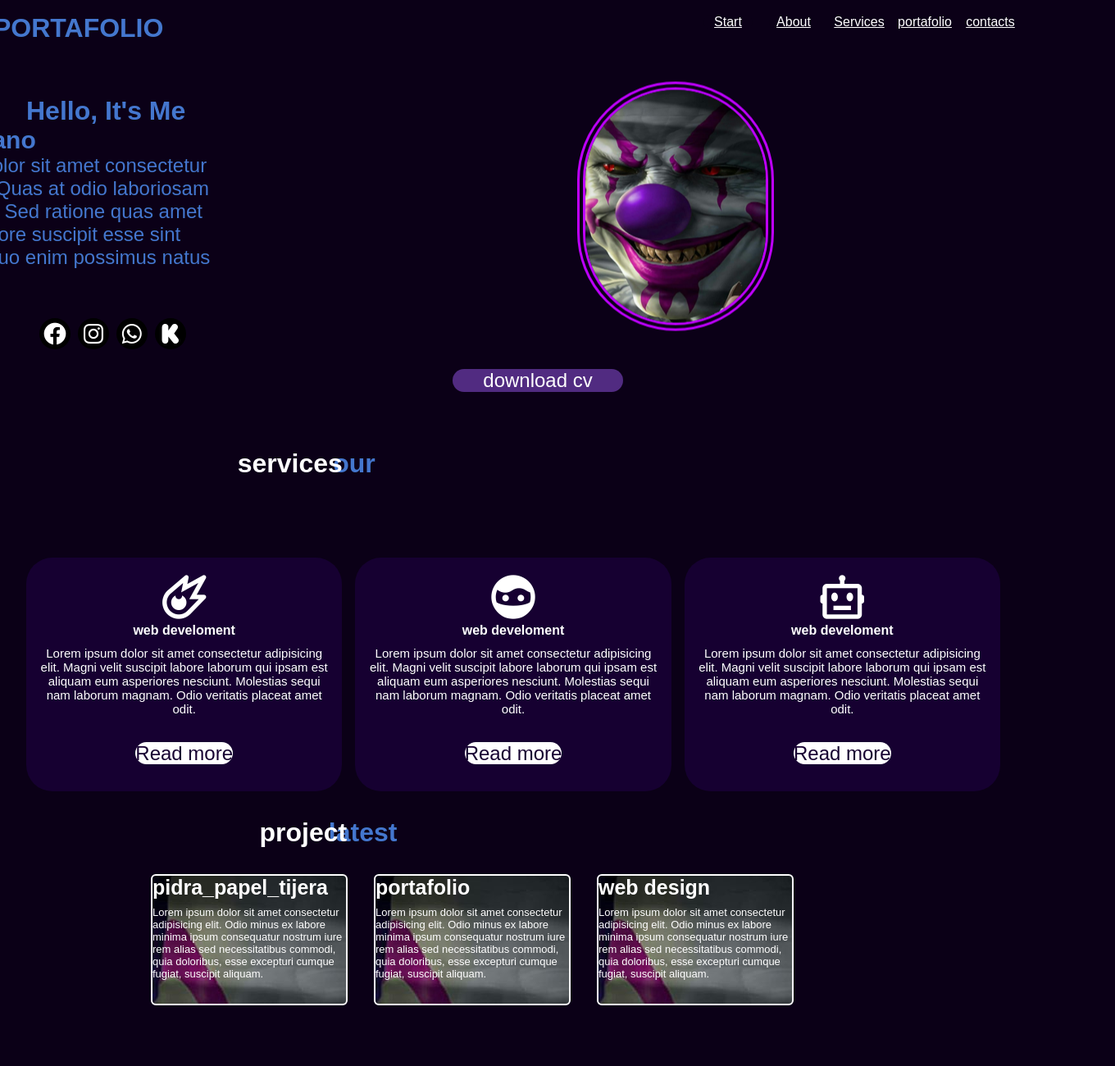
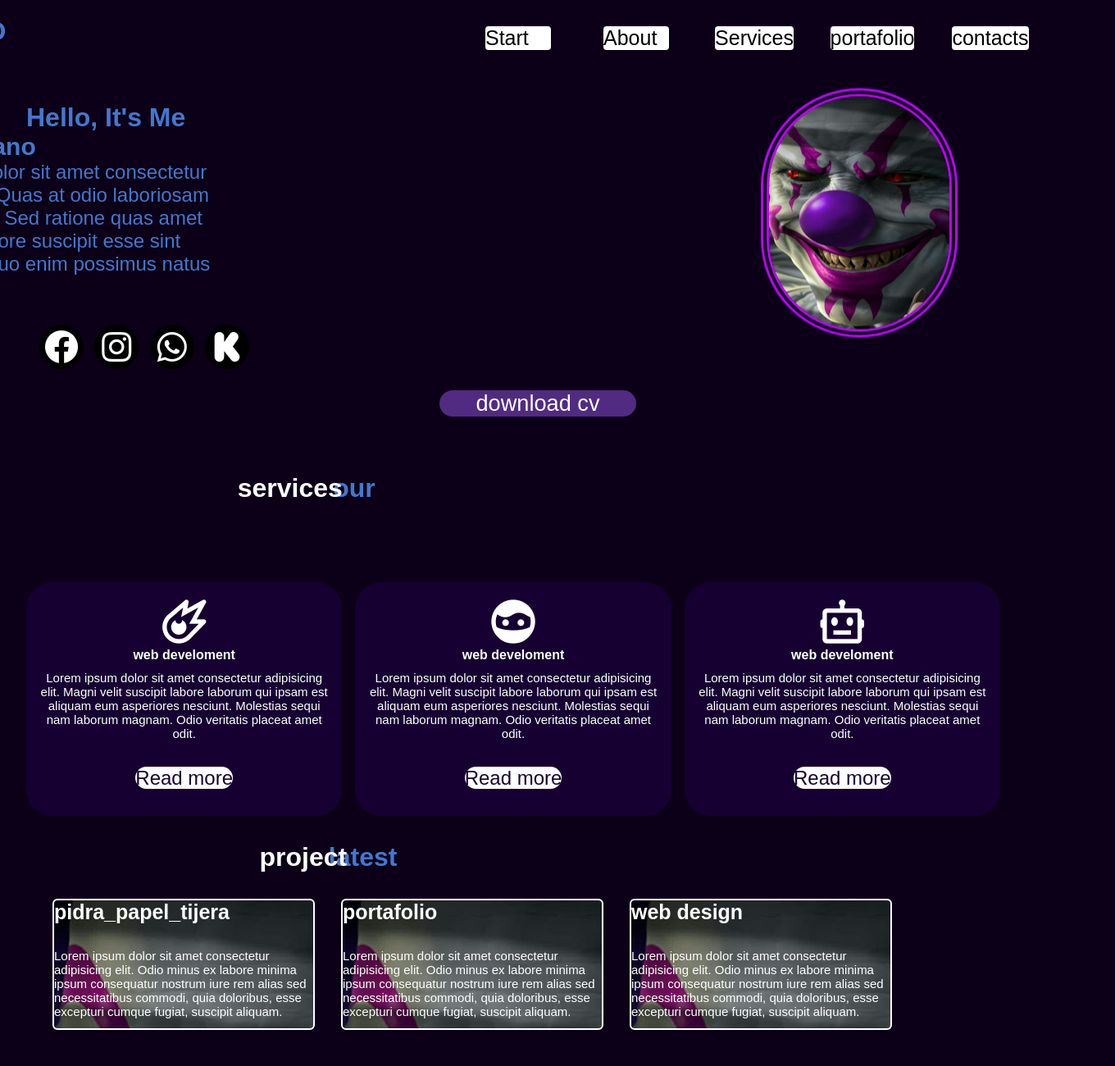
Before and after one commit to lamaraviila/portafolio, a plain HTML site: page index.html in a window 1280 px wide. Shown: the top 1300 px of the page at 82% size, 1360 px wide, since content can reach past the window. Drawn offline with nearby package versions, Linux system fonts and the light colour scheme.

Commit message:
añadido portafolio

```diff
--- a/styles1.css
+++ b/styles1.css
@@ -35,22 +35,31 @@ body {
 }
 
 .barra .barras {
-    width: 60px;
+    width: 80px;
     font-size: 1rem;
-    margin: 10px;
     border-radius: 10px;
 }
 
 .barras {
+    margin-left: 4rem;
     display: flex;
     justify-content: center;
     align-items: center;
-    text-decoration: none;
 
 }
 
 .barras a {
-    color: #ffffff;
+    width: 8rem;
+    color: #000000;
+    font-size: 25px;
+    margin-top: 2rem;
+    text-decoration: none;
+    transition: all 0.4s ease;
+    background-color: #ffffff;
+    border-radius: 4px;
+}
+.barras a:hover{
+    background-color: #3f005e;
 
 }
 
@@ -101,7 +110,7 @@ body {
     width: 65rem;
     display: flex;
     justify-content: flex-end;
-    margin-left: 4rem;
+    margin-left: 18rem;
 }
 
 @keyframes mover-arriba {
@@ -119,7 +128,7 @@ body {
 }
 
 .logotipos {
-    font-size: 2rem;
+    font-size: 3rem;
     padding: 1rem;
 }
 
@@ -148,10 +157,10 @@ body {
     justify-content: center;
     background-color: #512B81;
     color: #ffffff;
-    font-size: 1.5rem;
+    font-size: 1.7rem;
     border-radius: 1rem;
     margin: 5px;
-    width: 13rem;
+    width: 15rem;
     text-decoration: none;
     transition: all 0.3s ease;
 }
@@ -315,8 +324,8 @@ body {
 }
 
 .project .project_1 {
-    font-size: 13px;
-    width: 15rem;
+    font-size: 20px;
+    width: 20rem;
     border-radius: 6px;
     border: 2px solid #ffff;
     margin-left: 2rem;
@@ -326,7 +335,7 @@ body {
     background-image: url(payaso.jpg);
     width: 20rem;
     height: 10rem;
-    animation: mover 2s ease-in-out infinite alternate;
+
 }
 
 .project_1 h2 {
@@ -336,21 +345,15 @@ body {
 }
 
 .project_1 p {
+    font-size: 15px;
     background-color: transparent;
-    margin-top: 4px;
-}
-
-@keyframes mover {
-    0% {
-        transform: translateX(-20);
-    }
+    margin-top: 30px;
 }
 
 .me {
     color: #ffffff;
     margin-left: 2rem;
 }
-
 .main_input .input_text {
     display: flex;
     flex-direction: row;
@@ -361,7 +364,6 @@ body {
     position: relative;
 
 }
-
 .input_text input {
     width: 350px;
     height: 60px;
```
Also changed, not shown: index.html (+4 -4 lines).
